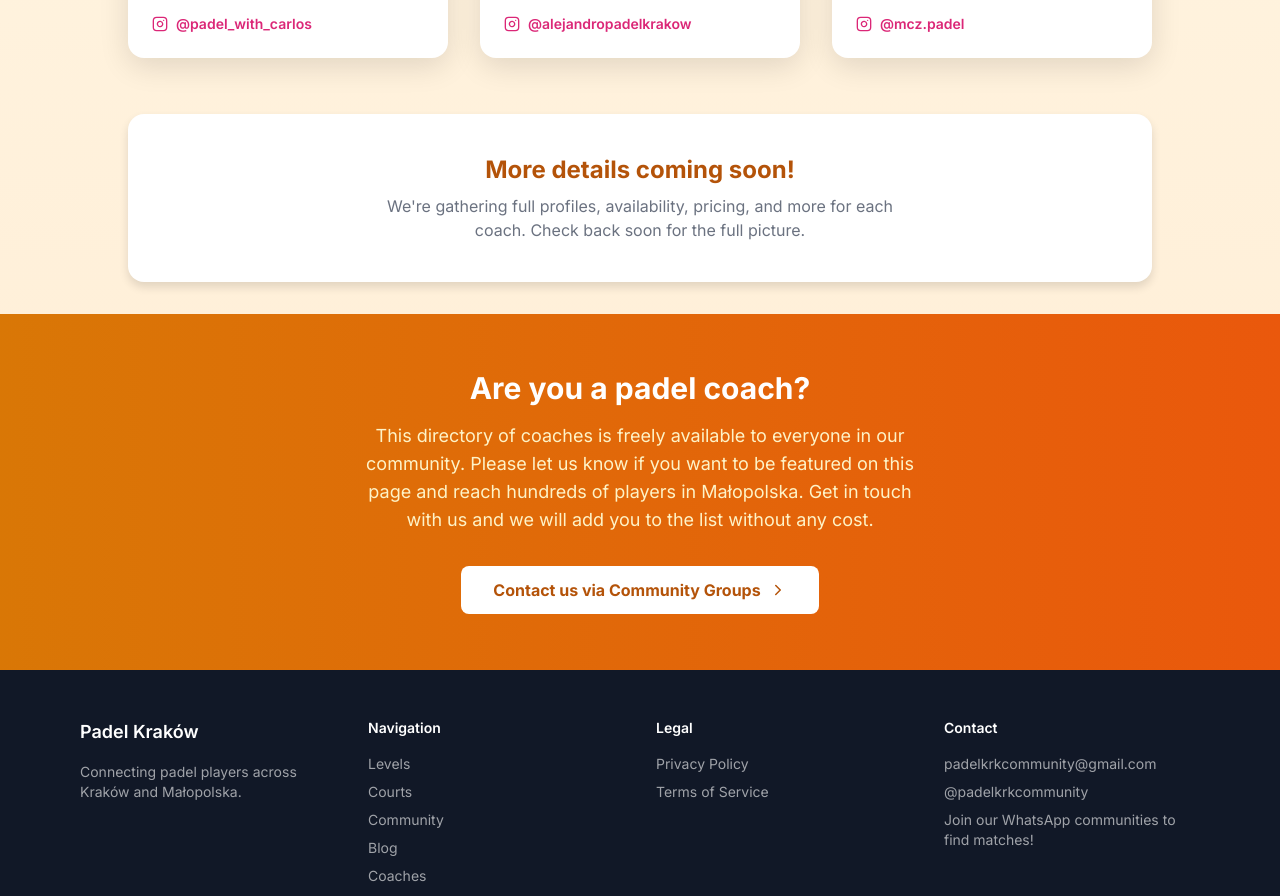
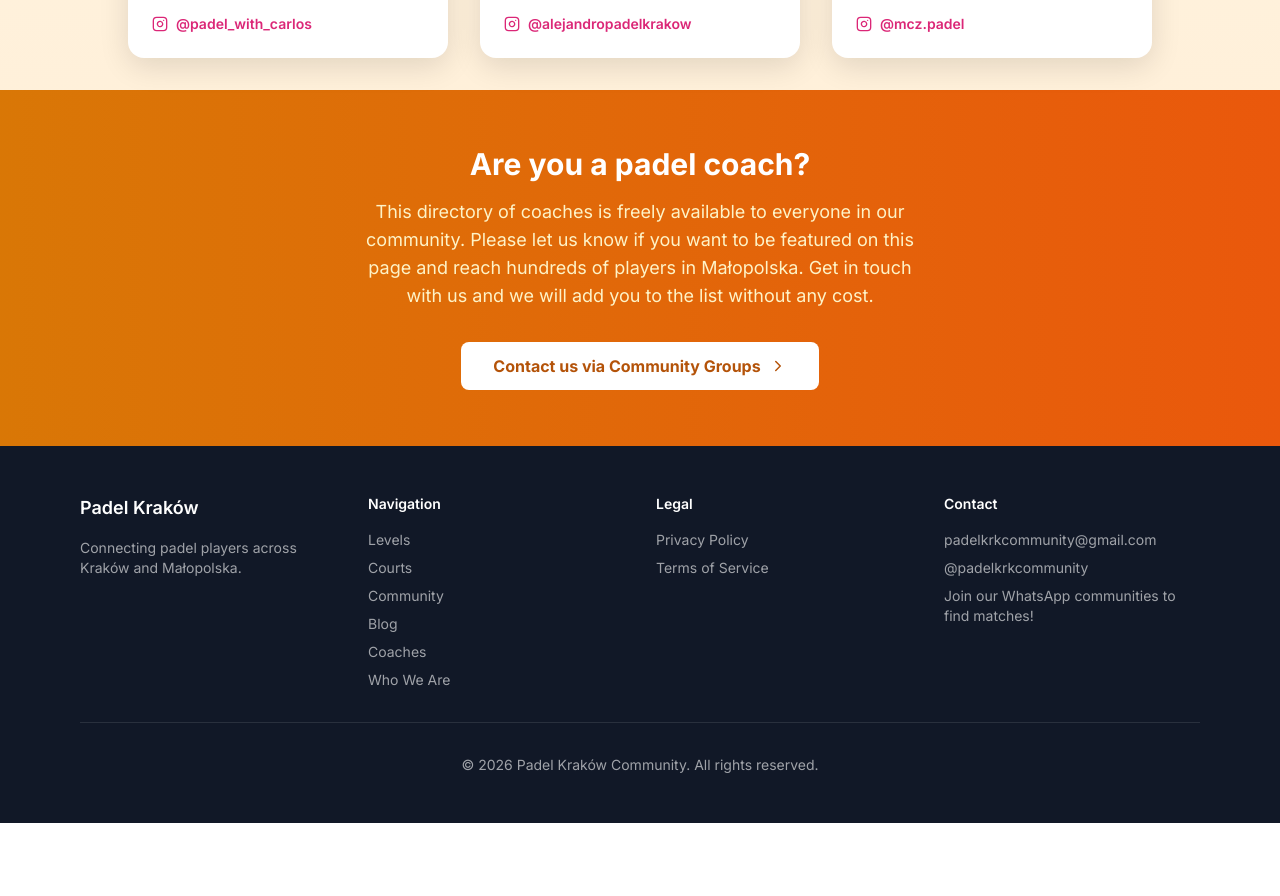
Before and after one commit to Gitperez288/padel-krakow, a Next.js app: page /coaches in a window 1280 px wide. Shown: the part 1209-2105 px from the top of the page. After the commit the page ends 2032 px from the top, so only its background shows below. Built offline with nearby package versions, Linux system fonts and the light colour scheme.

Commit message:
coaches: remove 'more details coming soon' placeholder section

```diff
--- a/src/app/coaches/CoachesClient.tsx
+++ b/src/app/coaches/CoachesClient.tsx
@@ -233,16 +233,6 @@ export default function CoachesClient({ coaches }: Props) {
             </div>
           )}
 
-          {/* More details coming soon */}
-          <div className="mt-14 text-center bg-white rounded-2xl shadow-sm px-8 py-10">
-            <p className="text-2xl font-bold text-amber-700 mb-2">
-              More details coming soon!
-            </p>
-            <p className="text-gray-500 max-w-lg mx-auto">
-              We&apos;re gathering full profiles, availability, pricing, and
-              more for each coach. Check back soon for the full picture.
-            </p>
-          </div>
         </div>
       </section>
     </>
```
